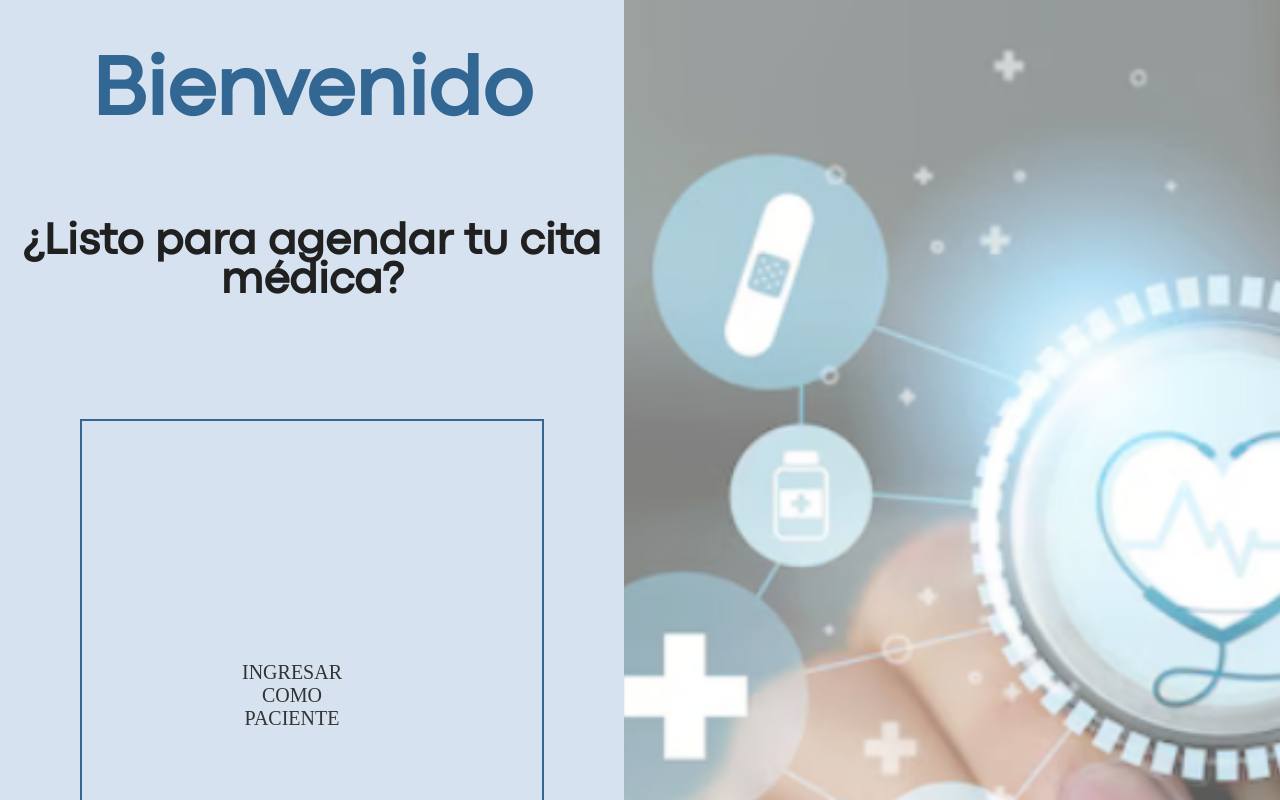
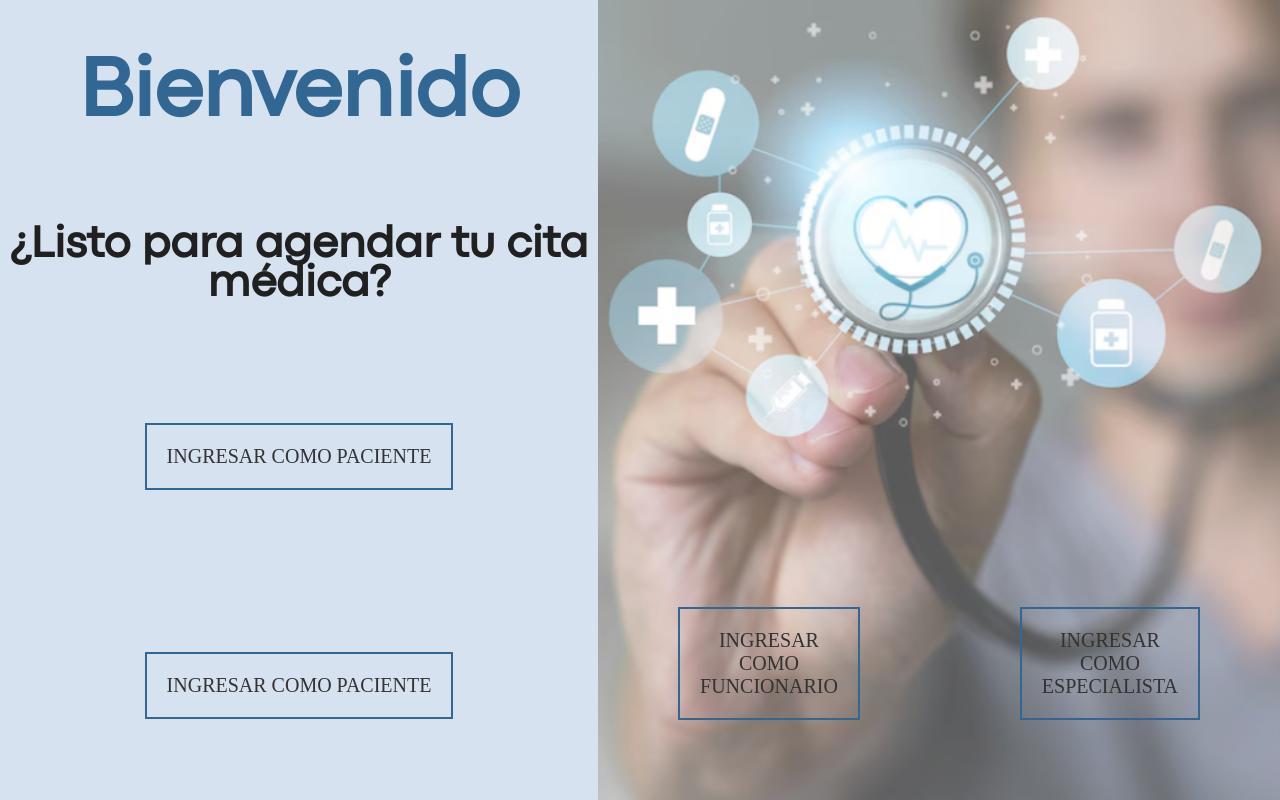
Before and after one commit to Pixoll/se-project-frontend, a React (Create React App) app: page / in a window 1280 px wide. Built offline with nearby package versions, Linux system fonts and the light colour scheme; a web font is replaced by a local one.

Commit message:
Fix ButtonOne styles

```diff
--- a/src/styles/ButtonOne.css
+++ b/src/styles/ButtonOne.css
@@ -3,26 +3,25 @@
     src: url('../fonts/Migra/MigraItalic-ExtraboldItalic.ttf') format('truetype'); /* Ruta al archivo */
     font-weight: normal;
     font-style: normal;
-  }
-.ButtonOne{
+}
+
+.ButtonOne {
     background-color: transparent;
     color: #333;
     border: 2px solid #336793;
     font-size: 20px;
-    font-family: Migra;
+    font-family: Migra, cursive;
     text-transform: uppercase;
-    padding-left: 20vh;
-    padding-right: 25vh;
-    padding-top: 30vh;
-    padding-bottom: 30vh;
+    padding: 1em;
     margin: 10vh;
     cursor: pointer;
 }
-.ButtonOne:hover{
+
+.ButtonOne:hover {
     background-color: #336793;
     color: white;
 }
 
-.ButtonOne:focus{
+.ButtonOne:focus {
     box-shadow: 0 0 5px rgba(6, 7, 8, 0.5);
 }
```
